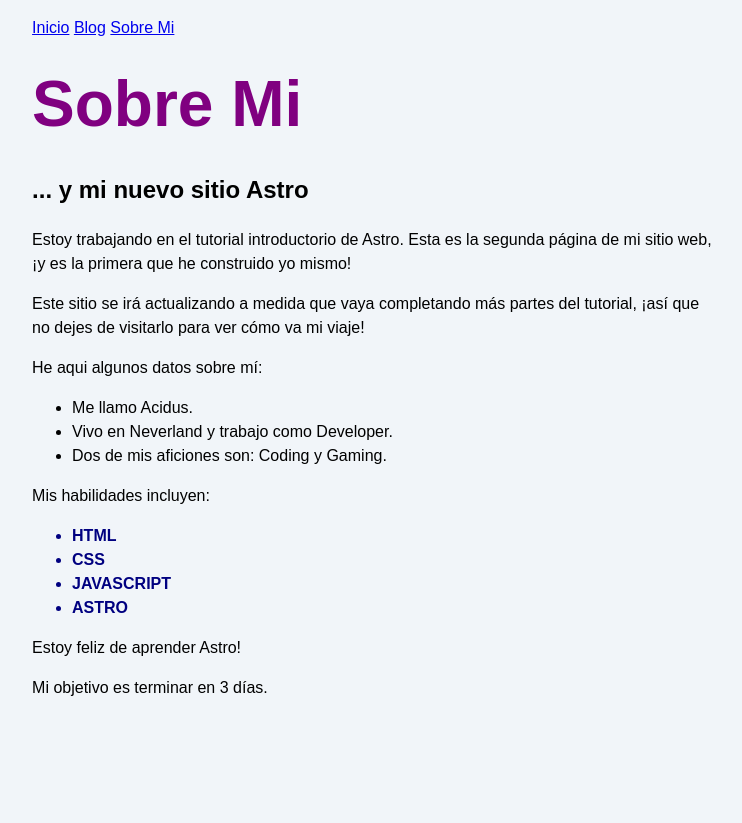
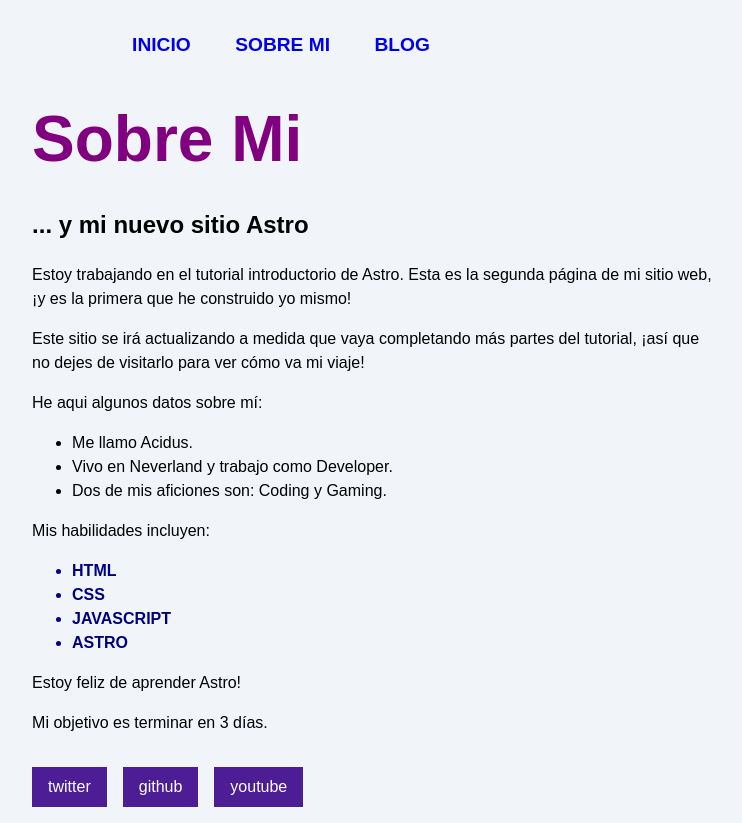
Before and after one commit to AcidusCode/landingpage, an Astro site: page /about in a window 1280 px wide. Shown: the whole page, without its empty margins (268-1010 px from the left). Before the commit the page ends 800 px from the top, so only its background shows below. Built offline with nearby package versions, Linux system fonts and the light colour scheme; Astro itself is replaced by a stand-in of ours.

Commit message:
adding navigation interaction

```diff
--- /dev/null
+++ b/src/components/Footer.astro
@@ -0,0 +1,16 @@
+---
+import Social from "./Social.astro";
+---
+<footer>
+  <Social platform="twitter" username="astrodotbuild" />
+  <Social platform="github" username="withastro" />
+  <Social platform="youtube" username="astrodotbuild" />
+</footer>
+
+<style>
+  footer {
+    display: flex;
+    gap: 1rem;
+    margin-top: 2rem;
+  }
+</style>
--- /dev/null
+++ b/src/components/Hamburguer.astro
@@ -0,0 +1,7 @@
+---
+---
+<div class="hamburger">
+  <span class="line"></span>
+  <span class="line"></span>
+  <span class="line"></span>
+</div>
--- /dev/null
+++ b/src/components/Header.astro
@@ -0,0 +1,11 @@
+---
+import Navigation from "./Navigation.astro";
+import Hamburguer from "./Hamburguer.astro";
+---
+
+<header>
+    <nav>
+        <Hamburguer />
+        <Navigation />
+    </nav>
+</header>
--- /dev/null
+++ b/src/components/Navigation.astro
@@ -0,0 +1,9 @@
+---
+
+---
+
+<div class="nav-links">
+  <a href="/">Inicio</a>
+  <a href="/about/">Sobre mi</a>
+  <a href="/blog/">Blog</a>
+</div>
--- /dev/null
+++ b/src/components/Social.astro
@@ -0,0 +1,14 @@
+---
+const { platform, username } = Astro.props;
+---
+<a href={`https://www.${platform}.com/${username}`}>{platform}</a>
+
+
+<style>
+  a {
+    padding: 0.5rem 1rem;
+    color: white;
+    background-color: #4c1d95;
+    text-decoration: none;
+  }
+</style>
--- a/src/pages/about.astro
+++ b/src/pages/about.astro
@@ -1,4 +1,7 @@
 ---
+import Header from '../components/Header.astro';
+import Footer from '../components/Footer.astro';
+
 import '../styles/global.css';
 
 const pageTitle = "Sobre Mi";
@@ -41,9 +44,7 @@ const textCase = "uppercase";
     </style>
   </head>
   <body>
-    <a href="/">Inicio</a>
-    <a href="/blog">Blog</a>
-    <a href="/about">Sobre Mi</a>
+    <Header />
 
     <h1>{pageTitle}</h1>
     <h2>... y mi nuevo sitio Astro</h2>
@@ -72,5 +73,9 @@ const textCase = "uppercase";
     { happy && <p>Estoy feliz de aprender Astro!</p> }
     { finished && <p>Hw terminado este tutorial!</p> }
     { goal === 3 ? <p>Mi objetivo es terminar en 3 días.</p> : <p>Mi objetivo no son 3 días.</p> }
+    <Footer />
+	<script>
+		import "../scripts/menu.js";
+	</script>
   </body>
 </html>
--- /dev/null
+++ b/src/scripts/menu.js
@@ -0,0 +1,3 @@
+document.querySelector(".hamburger").addEventListener("click", () => {
+  document.querySelector(".nav-links").classList.toggle("expanded");
+});
--- a/src/styles/global.css
+++ b/src/styles/global.css
@@ -19,3 +19,63 @@ h1 {
   margin: 1rem 0;
   font-size: 2.5rem;
 }
+
+/* estilos de la barra de navegación*/
+.hamburger {
+  padding-right: 20px;
+  cursor: pointer;
+}
+
+.hamburger .line {
+  display: block;
+  width: 40px;
+  height: 5px;
+  margin-bottom: 10px;
+  background-color: #ff9776;
+}
+
+.nav-links {
+  width: 100%;
+  top: 5rem;
+  left: 48px;
+  background-color: #ff9776;
+  display: none;
+  margin: 0;
+}
+
+.nav-links a {
+  display: block;
+  text-align: center;
+  padding: 10px 0;
+  text-decoration: none;
+  font-size: 1.2rem;
+  font-weight: bold;
+  text-transform: uppercase;
+}
+
+.nav-links a:hover,
+.nav-links a:focus {
+  background-color: #ff9776;
+}
+
+.expanded {
+  display: unset;
+}
+
+@media screen and (min-width: 636px) {
+  .nav-links {
+    margin-left: 5em;
+    display: block;
+    position: static;
+    width: auto;
+    background: none;
+  }
+
+  .nav-links a {
+    display: inline-block;
+    padding: 15px 20px;
+  }
+  .hamburger {
+    display: none;
+  }
+}
```
Also changed, not shown: src/pages/blog.astro (+8 -3 lines), src/pages/index.astro (+9 -4 lines).
